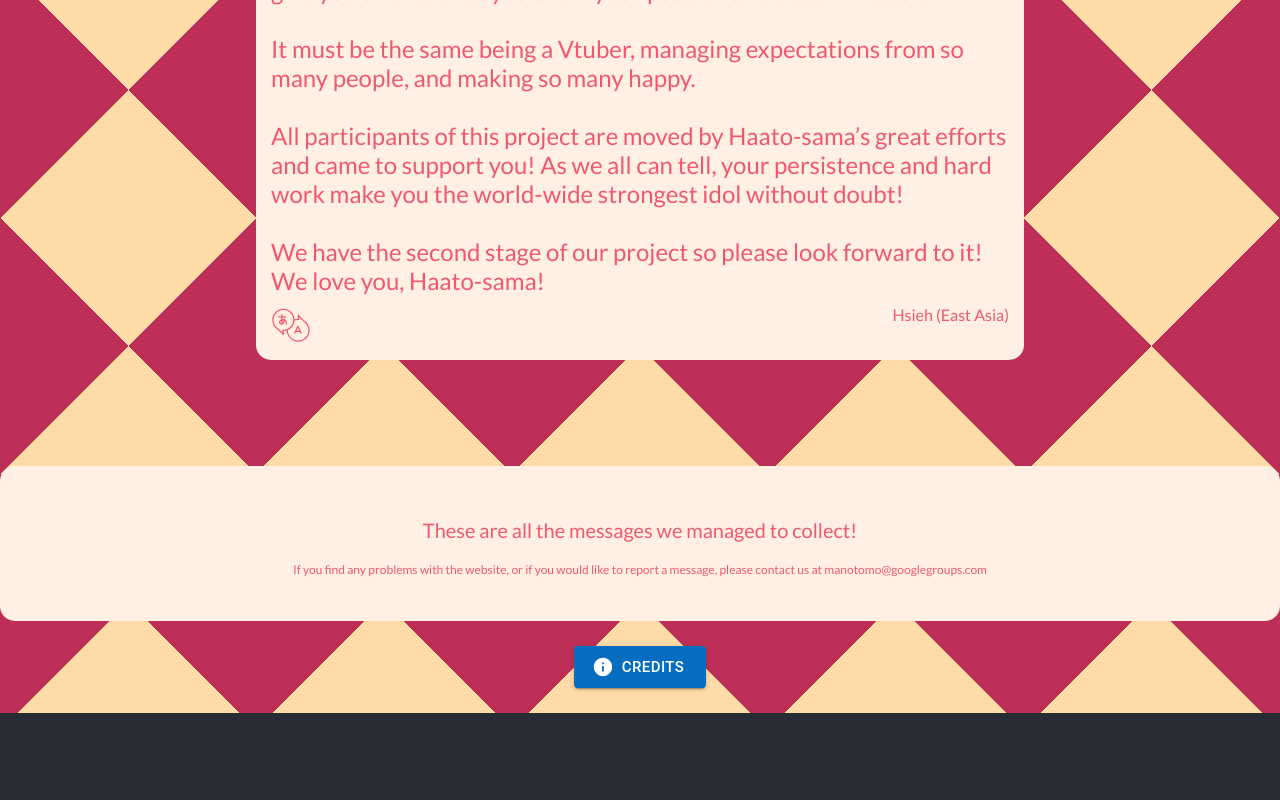
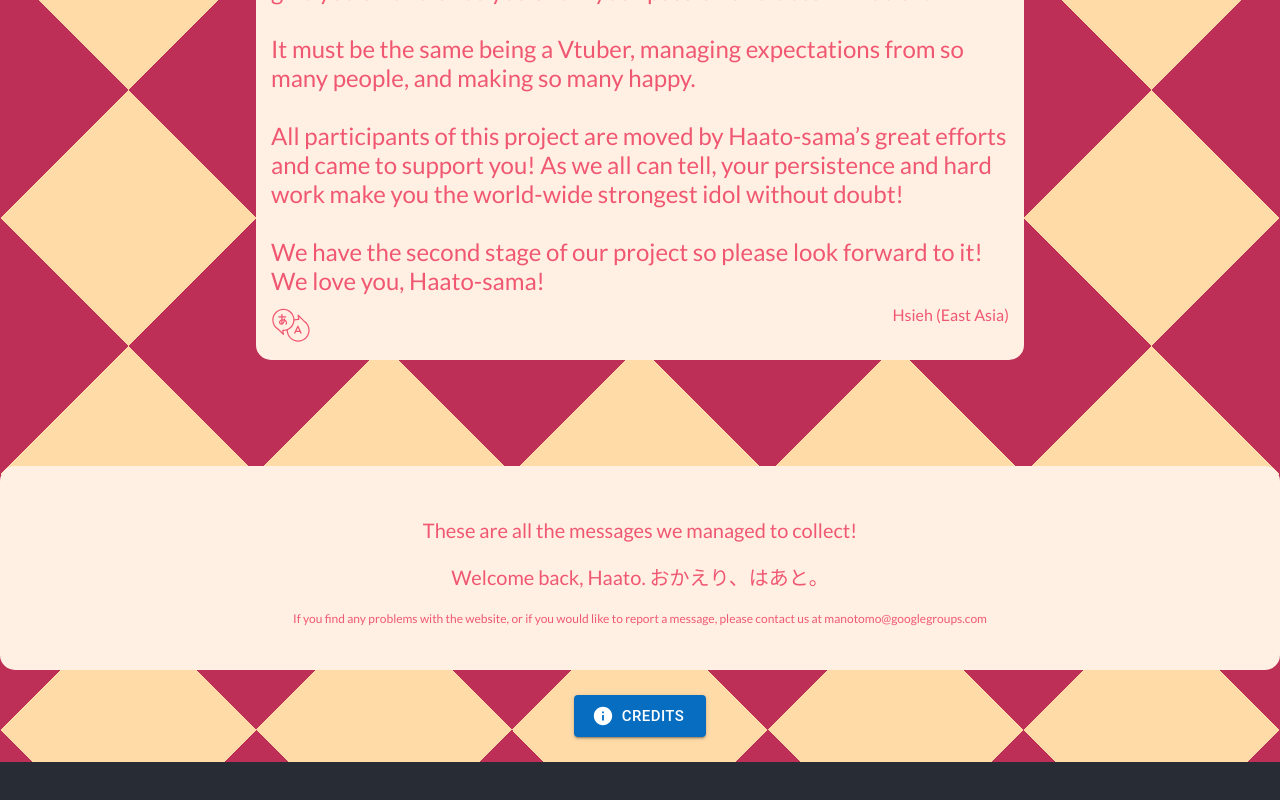
Before and after one commit to Manotomo-Alliance-Support-Squad/mass-backend, a React (Create React App) app in the folder frontend/: page /home in a window 1280 px wide. Shown: the part 1302-2102 px from the top of the page. Built offline with nearby package versions, Linux system fonts and the light colour scheme; no server answers.

Commit message:
add welcome back for end card

```diff
--- a/frontend/src/pages/home/home.tsx
+++ b/frontend/src/pages/home/home.tsx
@@ -190,6 +190,7 @@ export default class HomePage extends React.Component<HomePageProps, HomePageSta
                         <div className="notice-container">
                             <div className="notice-content">
                                 <p>These are all the messages we managed to collect!</p>
+                                <p>Welcome back, Haato. おかえり、はあと。</p>
                                 <p style={{fontSize: 12}}>If you find any problems with the website, or if you would like to report a message, please contact us at manotomo@googlegroups.com</p>
                             </div>
                         </div>
```
